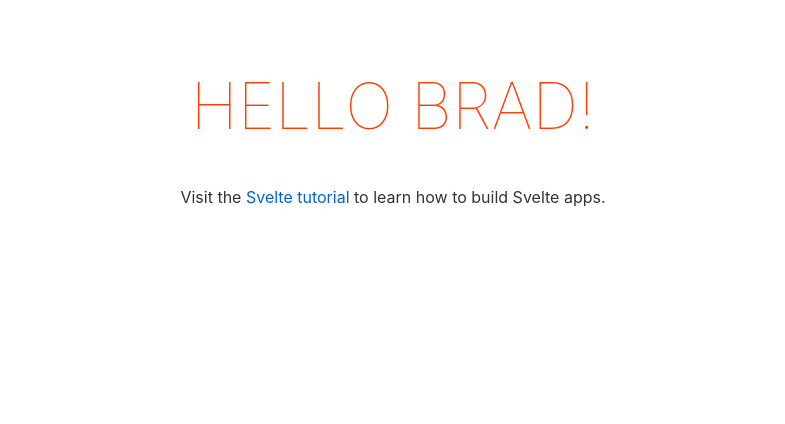
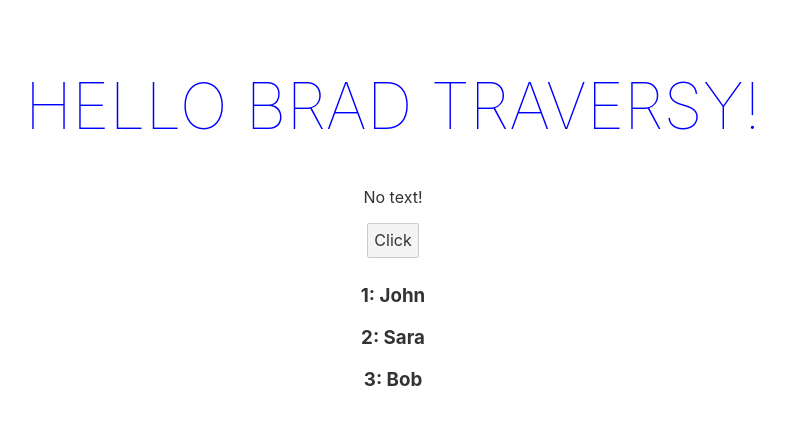
Before and after one commit to SinisaVukmirovic/Svelte-Crash-Course-2021, a Svelte app: page / in a window 1280 px wide. Shown: the top 424 px of the page, without its empty margins (247-1032 px from the left). Built offline with nearby package versions, Linux system fonts and the light colour scheme.

Commit message:
Theoretical part finished

```diff
--- a/src/App.svelte
+++ b/src/App.svelte
@@ -1,10 +1,44 @@
 <script>
-	export let name = 'Brad';
+	export let firstName = 'Brad';
+	export let lastName = 'Traversy';
+	export let color = 'blue';
+	let showText = false;
+	let users = [
+		{
+			id: 1,
+			name: 'John'
+		},
+		{
+			id: 2,
+			name: 'Sara'
+		},
+		{
+			id: 3,
+			name: 'Bob'
+		}
+	]
+
+	$: name = `${firstName} ${lastName}`;
+	// $: name = firstName + ' ' + lastName;
+	const toggle = () => {
+		color = color === 'blue' ? 'red' : 'blue';
+		showText = !showText;
+		users = [...users, { id: 4, name: 'Brad' }]
+	}
 </script>
 
 <main>
-	<h1>Hello {name}!</h1>
-	<p>Visit the <a href="https://svelte.dev/tutorial">Svelte tutorial</a> to learn how to build Svelte apps.</p>
+	<h1 style="color:{color}">Hello {name}!</h1>
+	{#if showText}
+		<p>Visit the <a href="https://svelte.dev/tutorial">Svelte tutorial</a> to learn how to build Svelte apps.</p>
+	{:else}
+		<p>No text!</p>
+	{/if}
+	<button on:click={toggle}>Click</button>
+
+	{#each users as user (user.id)}
+		<h3>{user.id}: {user.name}</h3>
+	{/each}
 </main>
 
 <style>
```
